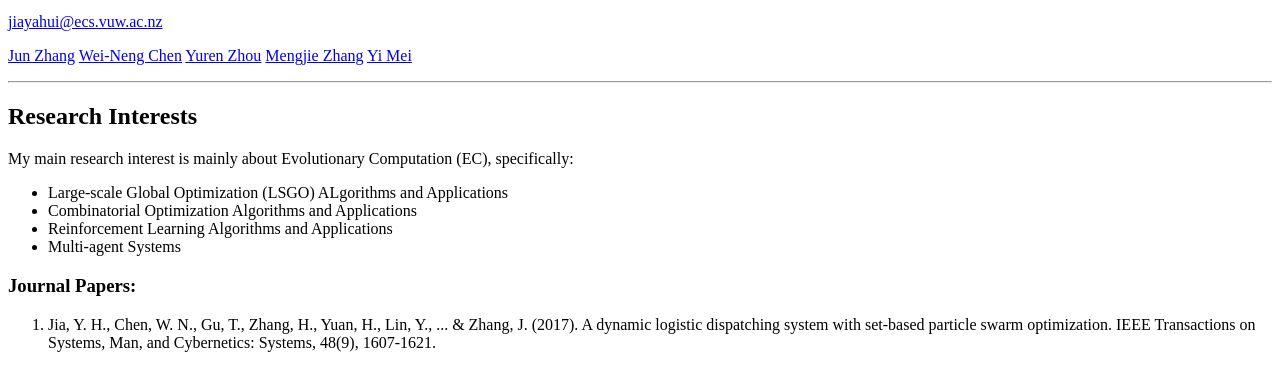
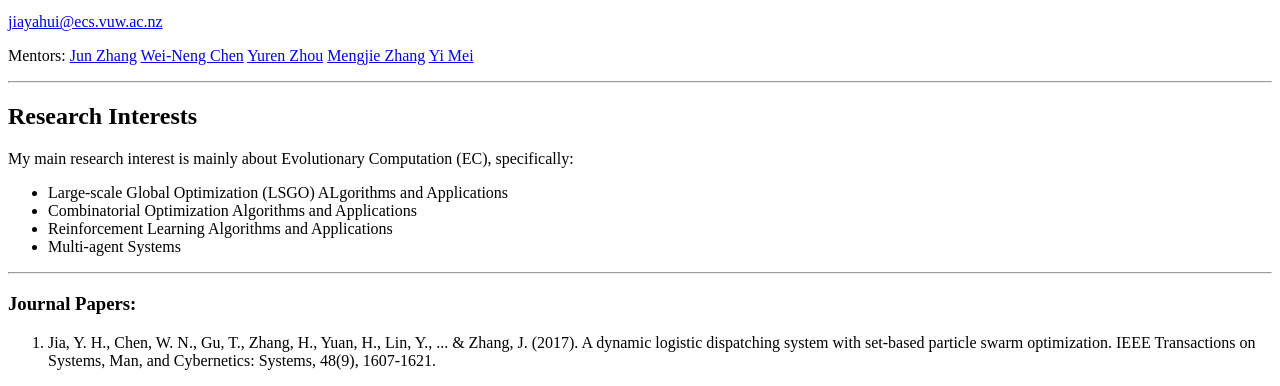
Before and after one commit to KingQino/Kingqino.github.io, a plain HTML site: page index.html in a window 1280 px wide. Shown: the part 472-858 px from the top of the page. Drawn offline with Linux system fonts and the light colour scheme.

Commit message:
Update index.html

```diff
--- a/index.html
+++ b/index.html
@@ -13,7 +13,7 @@
 <h1>Dr. Yahui Jia (Flyki)</h1>
 <p id="job">Postdoc at Victoria University of Wellington</p>
 <p id="email"><a href="mailto:jiayahui@ecs.vuw.ac.nz">jiayahui@ecs.vuw.ac.nz</a></p>
-<p id="mentors">
+<p id="mentors"> Mentors:
 	<a href="https://www.researchgate.net/profile/Jun_Zhang236" class="onementor">Jun Zhang</a>
 	<a href="https://www2.scut.edu.cn/cs_en/2017/0621/c6853a169339/page.htm" class="onementor">Wei-Neng Chen</a>
 	<a href="https://sdcs.sysu.edu.cn/content/2532" class="onementor">Yuren Zhou</a>
@@ -32,6 +32,7 @@
 <li>Multi-agent Systems</li>
 </ul>
 </div>
+<hr>
 <div id="pubs">
 	<h3>Journal Papers:</h3>
 	<ol>
```
